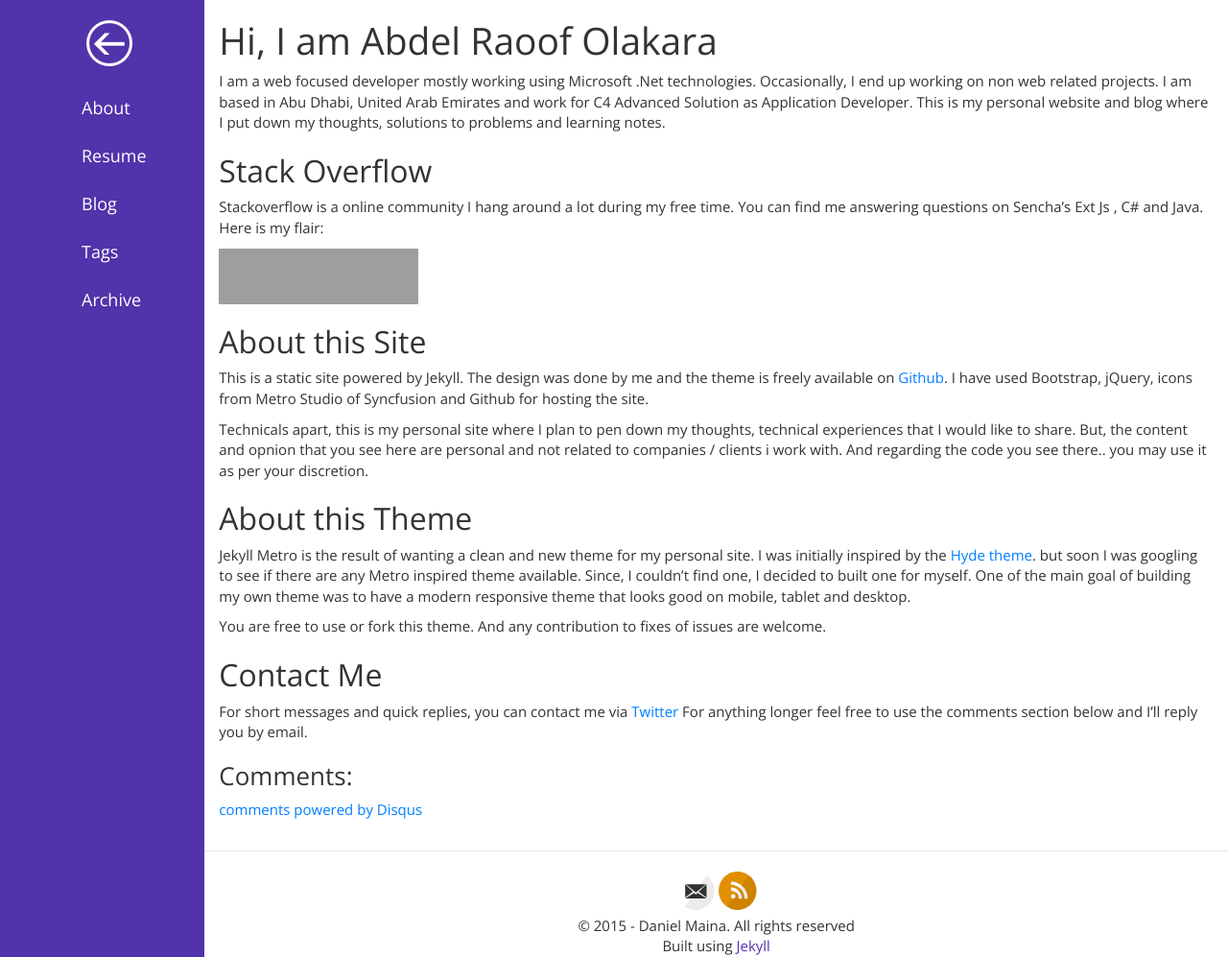
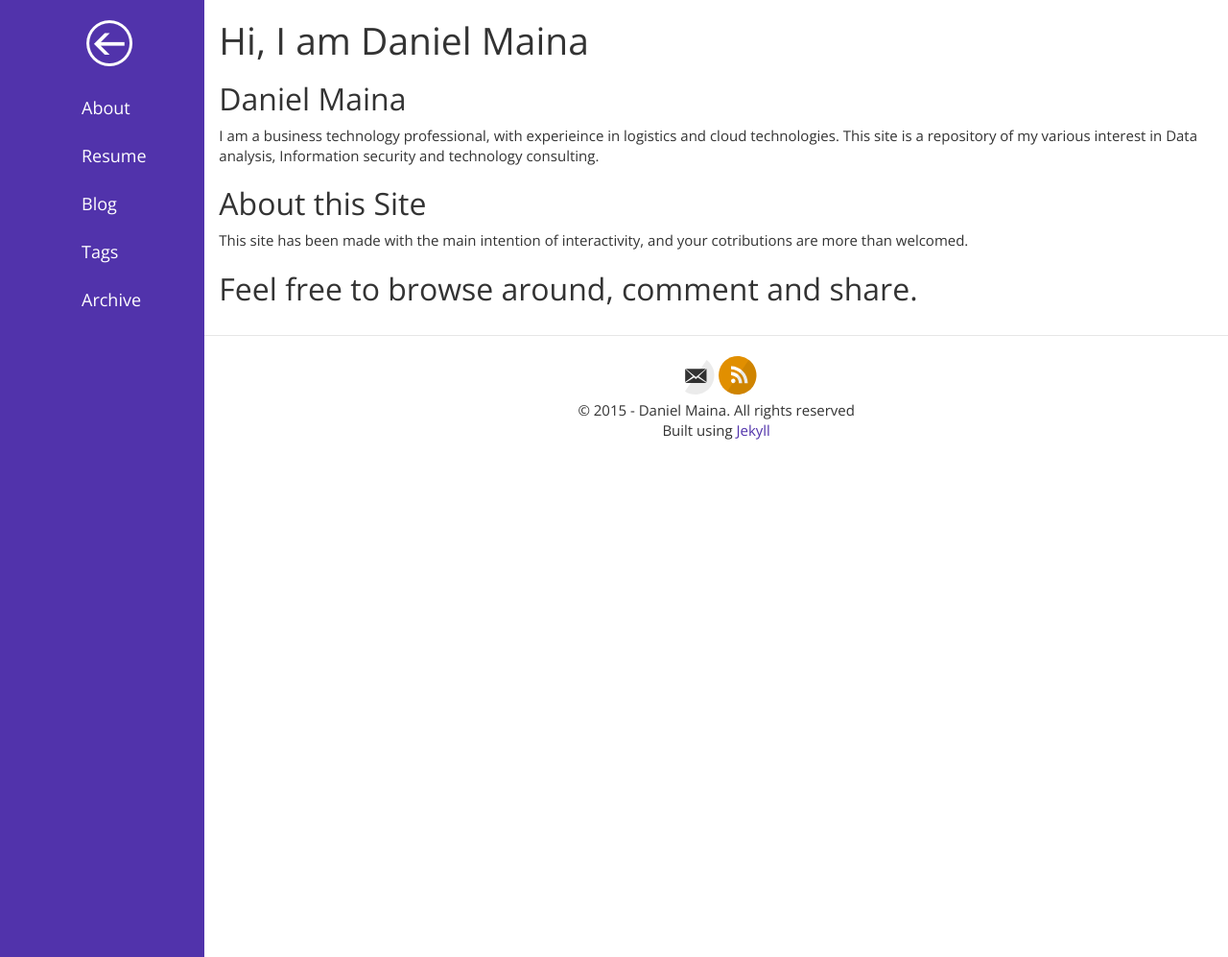
Before and after one commit to danconsults/metroblog, a Jekyll site: the page built from about/index.md, in a window 1280 px wide and 997 px high. Shown: the whole window at 96% size. Built offline with Jekyll 4.4.1, drawn with Linux system fonts in a browser that asks for light colours; comment, search, counter and statistics services are not loaded; grey boxes are pictures that could not be loaded.

Commit message:
added configs tp pngs
made more icons changes

```diff
--- a/about/index.md
+++ b/about/index.md
@@ -1,52 +1,16 @@
 ---
 layout: page
-title: Hi, I am Abdel Raoof Olakara
-description: About Me page of Abdel Raoof
+title: Hi, I am Daniel Maina
+description: About Me page of Daniel
 theme: purple
 ---
 
-I am a web focused developer mostly working using Microsoft .Net technologies. Occasionally, I end up working on non web related projects. I am based in Abu Dhabi, United Arab Emirates and work for C4 Advanced Solution as Application Developer.
-This is my personal website and blog where I put down my thoughts, solutions to problems and learning notes.
+## Daniel Maina
 
-## Stack Overflow
-
-Stackoverflow is a online community I hang around a lot during my free time. You can find me answering questions on Sencha's Ext Js , C# and Java. Here is my flair:
-
-<a href="http://stackexchange.com/users/62487">
-<img src="http://stackexchange.com/users/flair/62487.png?theme=clean" width="208" height="58" alt="profile for Abdel Olakara on Stack Exchange, a network of free, community-driven Q&amp;A sites" title="profile for Abdel Olakara on Stack Exchange, a network of free, community-driven Q&amp;A sites">
-</a>
-
+I am a business technology professional, with experieince in logistics and cloud technologies. This site is a repository of my various interest in Data analysis, Information security and technology consulting.
 
 ## About this Site
 
-This is a static site powered by Jekyll. The design was done by me and the theme is freely available on [Github](https://github.com/olakara/JekyllMetro). I have used Bootstrap, jQuery, icons from Metro Studio of Syncfusion and Github for hosting the site.
+This site has been made with the main intention of interactivity, and your cotributions are more than welcomed.
 
-Technicals apart, this is my personal site where I plan to pen down my thoughts, technical experiences that I would like to share. But, the content and opnion that you see here are personal and not related to companies / clients i work with. And regarding the code you see there.. you may use it as per your discretion.
-
-## About this Theme
-
-Jekyll Metro is the result of wanting a clean and new theme for my personal site. I was initially inspired by the [Hyde theme](https://github.com/poole/hyde). but soon I was googling to see if there are any Metro inspired theme available.
-Since, I couldn't find one, I decided to built one for myself. One of the main goal of building my own theme was to have a modern responsive theme that looks good on mobile, tablet and desktop.
-
-You are free to use or fork this theme. And any contribution to fixes of issues are welcome.
-
-## Contact Me
-
-For short messages and quick replies, you can contact me via [Twitter](http://twitter.com/olakara) For anything longer feel free to use the comments section below and I'll reply you by email.
-
-### Comments:
-
-<div id="disqus_thread"></div>
-<script type="text/javascript">
-  /* * * CONFIGURATION VARIABLES: EDIT BEFORE PASTING INTO YOUR WEBPAGE * * */
-  var disqus_shortname = '{{site.disqushandler}}';
-
-  /* * * DON'T EDIT BELOW THIS LINE * * */
-  (function() {
-      var dsq = document.createElement('script'); dsq.type = 'text/javascript'; dsq.async = true;
-      dsq.src = '//' + disqus_shortname + '.disqus.com/embed.js';
-      (document.getElementsByTagName('head')[0] || document.getElementsByTagName('body')[0]).appendChild(dsq);
-  })();
-</script>
-<noscript>Please enable JavaScript to view the <a href="http://disqus.com/?ref_noscript">comments powered by Disqus.</a></noscript>
-<a href="http://disqus.com" class="dsq-brlink">comments powered by <span class="logo-disqus">Disqus</span></a>
+## Feel free to browse around, comment and share.
```
Also changed, not shown: README.md, assets/images/1icon-blog.png (added), assets/images/icon-blog.png, 5 other files.
